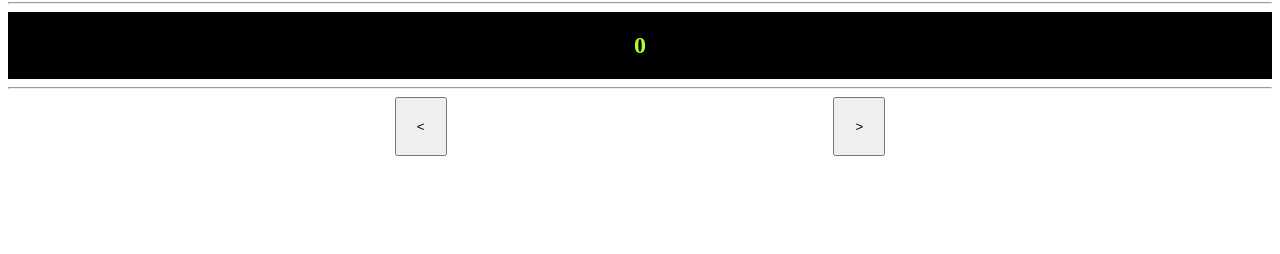
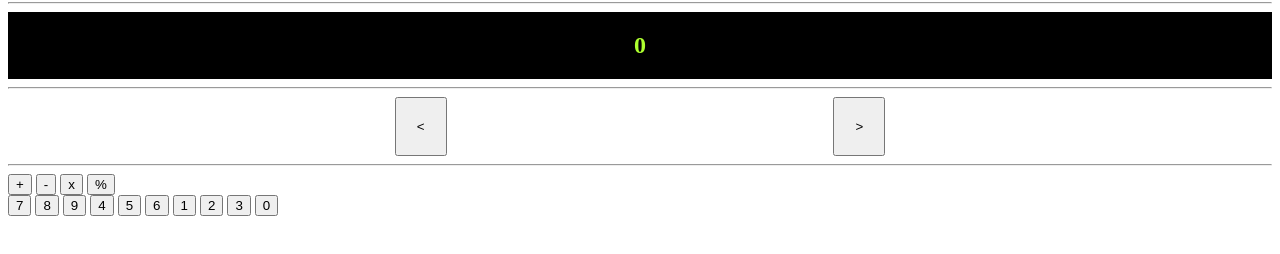
Before and after one commit to codespace-justin/my-last-app, a plain HTML site: page index.html in a window 1280 px wide. Shown: the part 78-332 px from the top of the page. Drawn offline with Linux system fonts and the light colour scheme.

Commit message:
adds markup for calculator

```diff
--- a/index.html
+++ b/index.html
@@ -27,5 +27,29 @@
         <button id="minus-btn"><</button>
         <button id="plus-btn">></button>
     </section>
+
+    <hr>
+
+    <!-- calculator area -->
+    <section id="calculator">
+        <div id="calc-operations">
+            <button>+</button>
+            <button>-</button>
+            <button>x</button>
+            <button>%</button>
+        </div>
+        <div id="calc-numbers">
+            <button>7</button>
+            <button>8</button>
+            <button>9</button>
+            <button>4</button>
+            <button>5</button>
+            <button>6</button>
+            <button>1</button>
+            <button>2</button>
+            <button>3</button>
+            <button>0</button>
+        </div>
+    </section>
 </body>
 </html>
```
